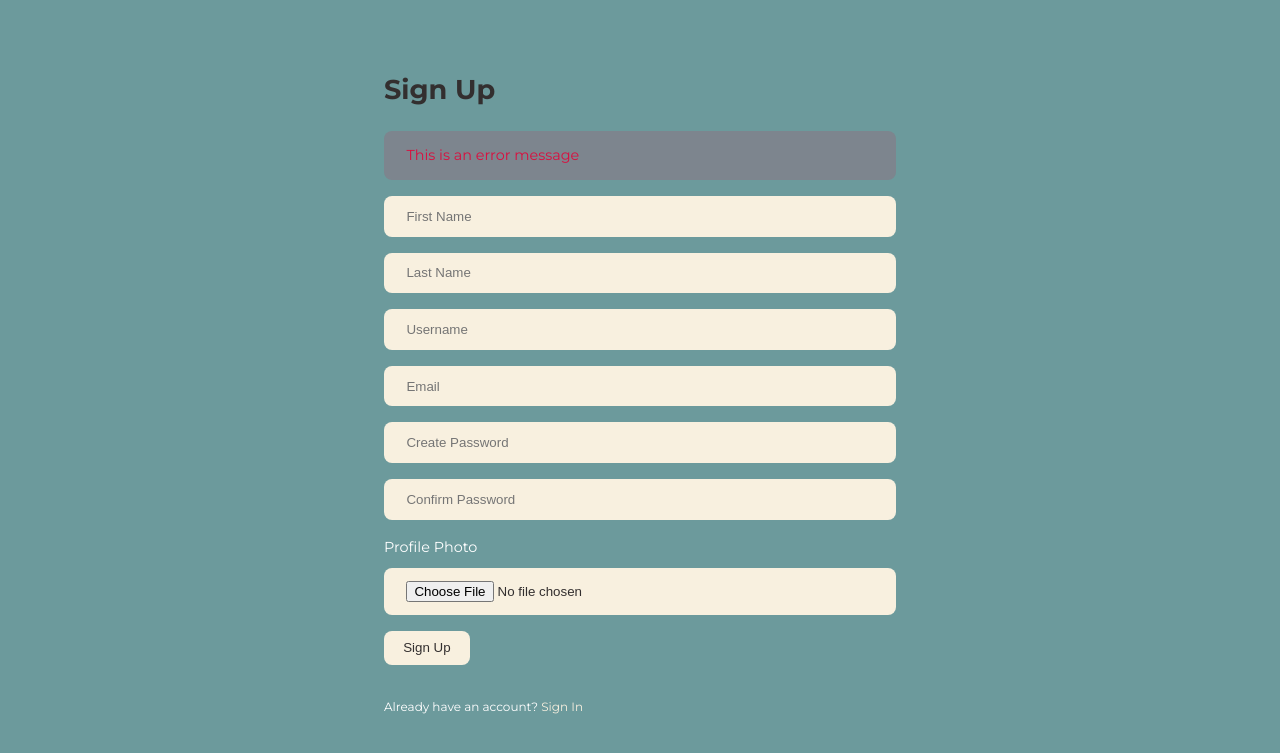
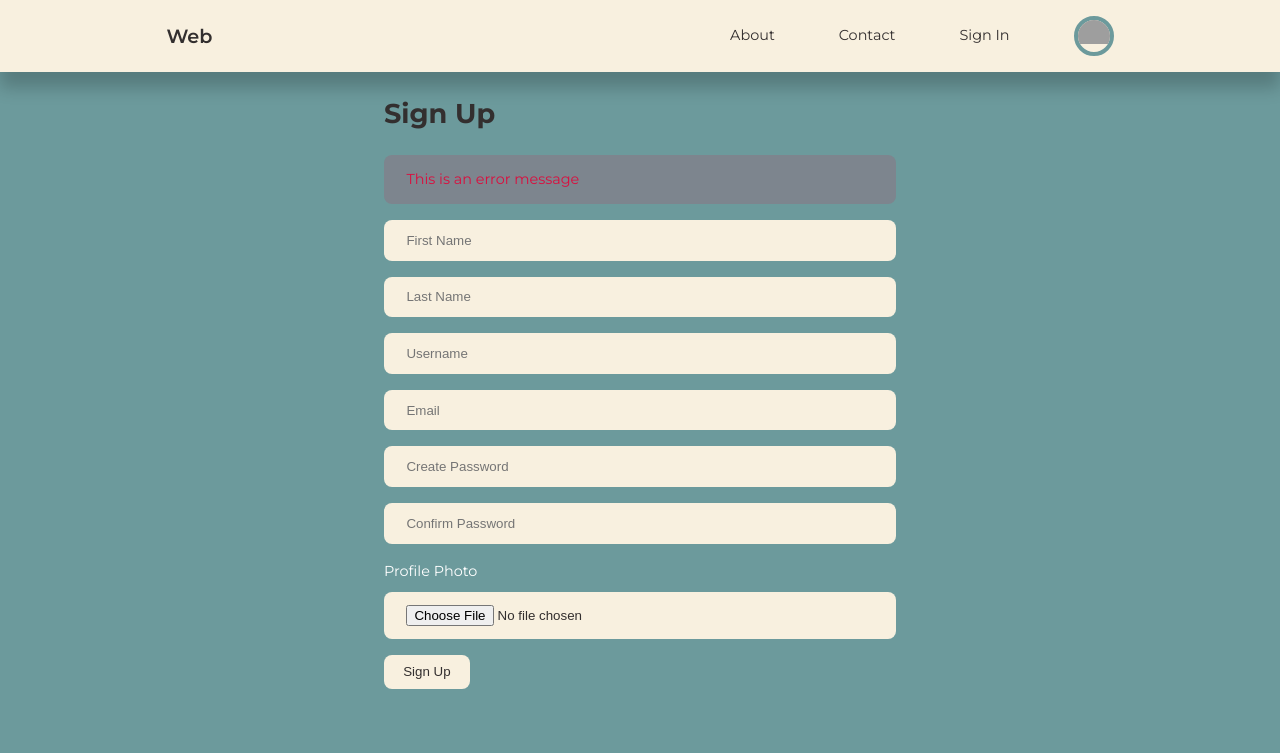
Before and after one commit to EnrisKumi/blog, a PHP site: page /webproject/signup.php in a window 1280 px wide. Shown: the top 753 px of the page. Run offline with PHP 8.4, Linux system fonts and the light colour scheme; some libraries are stand-ins or nearby versions; grey boxes are pictures that could not be loaded.

Commit message:
signup page

```diff
--- a/admin/partials/header.php
+++ b/admin/partials/header.php
@@ -34,7 +34,6 @@ $db->connect();
         <a href="<?= ROOT_URL ?>" class="nav_logo">Web</a>
         <ul class="nav_items">
           <li><a href="<?= ROOT_URL ?>about.php">About</a></li>
-          <li><a href="<?= ROOT_URL ?>services.php">Services</a></li>
           <li><a href="<?= ROOT_URL ?>contact.php">Contact</a></li>
           <!-- <li><a href="signin.html">Sign In</a></li> -->
           <li class="nav_profile">
@@ -43,7 +42,7 @@ $db->connect();
             </div>
             <ul>
               <li><a href="<?= ROOT_URL ?>admin/dashboard.php">Dashboard</a></li>
-              <li><a href="<?= ROOT_URL ?>logout.html">Log Out</a></li>
+              <li><a href="<?= ROOT_URL ?>">Log Out</a></li>
             </ul>
           </li>
         </ul>
--- a/partials/header.php
+++ b/partials/header.php
@@ -34,7 +34,6 @@ $db->connect();
         <a href="<?= ROOT_URL ?>" class="nav_logo">Web</a>
         <ul class="nav_items">
           <li><a href="<?= ROOT_URL ?>about.php">About</a></li>
-          <li><a href="<?= ROOT_URL ?>services.php">Services</a></li>
           <li><a href="<?= ROOT_URL ?>contact.php">Contact</a></li>
           <li><a href="signin.php">Sign In</a></li>
           <li class="nav_profile">
@@ -43,7 +42,7 @@ $db->connect();
             </div>
             <ul>
               <li><a href="<?= ROOT_URL ?>admin/dashboard.php">Dashboard</a></li>
-              <li><a href="<?= ROOT_URL ?>logout.php">Log Out</a></li>
+              <li><a href="<?= ROOT_URL ?>">Log Out</a></li>
             </ul>
           </li>
         </ul>
--- a/signup.php
+++ b/signup.php
@@ -1,33 +1,16 @@
-<!DOCTYPE html>
-<html lang="en">
-  <head>
-    <meta charset="UTF-8" />
-    <meta http-equiv="X-UA-Compatible" content="IE=edge" />
-    <meta name="viewport" content="width=device-width, initial-scale=1.0" />
-    <title>Web Project</title>
+<?php
+include 'partials/header.php'
+?>
 
-    <!--Style-->
-    <link rel="stylesheet" href="./css/style.css">
-    <link
-      rel="stylesheet"
-      href="https://unicons.iconscout.com/release/v4.0.0/css/line.css"
-    />
-    <link rel="preconnect" href="https://fonts.googleapis.com" />
-    <link rel="preconnect" href="https://fonts.gstatic.com" crossorigin />
-    <link
-      href="https://fonts.googleapis.com/css2?family=Montserrat:wght@300;400;500;600;700;800&display=swap"
-      rel="stylesheet"
-    />
-    <!--End Of Style-->
-  </head>
-  <body>
+
     <section class="form_section">
-      <div class="container form_section-container">
-        <h2>Sign Up</h2>
+      <div class="container form_section-container-adduser">
+        <h2>Sign Up
+        </h2>
         <div class="alert_message error">
           <p>This is an error message</p>
         </div>
-        <form action="<?=ROOT_URL ?>" enctype="multipart/form-data">
+        <form action="" enctype="multipart/form-data">
             <input type="text" placeholder="First Name" />
             <input type="text" placeholder="Last Name" />
             <input type="text" placeholder="Username" />
@@ -39,12 +22,9 @@
               <input type="file" id="avatar" />
             </div>
             <button class="btn" type="submit">Sign Up</button>
-          <small
-            >Already have an account? <a href="signin.php">Sign In</a></small
-          >
           </form>
       </div>
     </section>
-    <script src="main.js"></script>
+    <script src="<?= ROOT_URL ?>js/main.js"></script>
   </body>
 </html>
```
Lines whose indentation alone changed are shown as unchanged.
